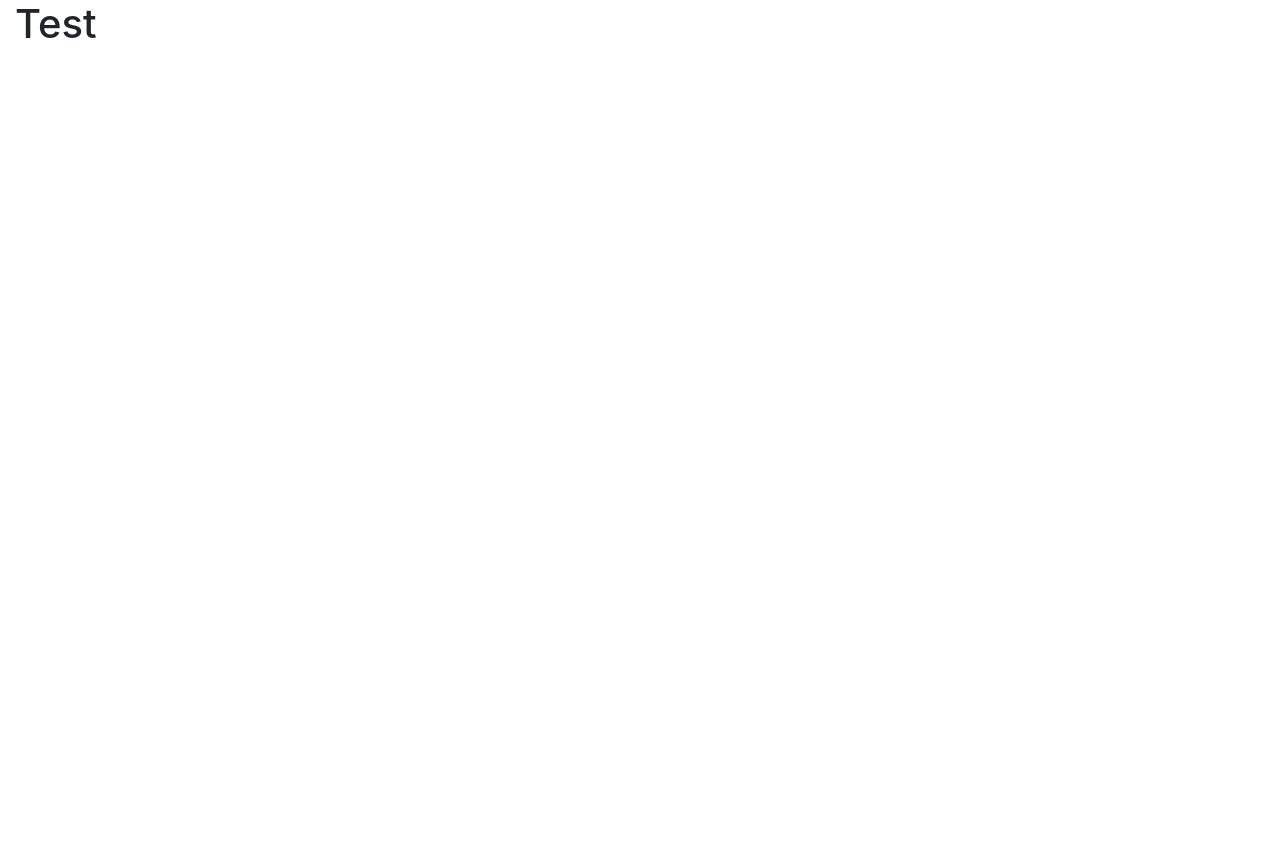
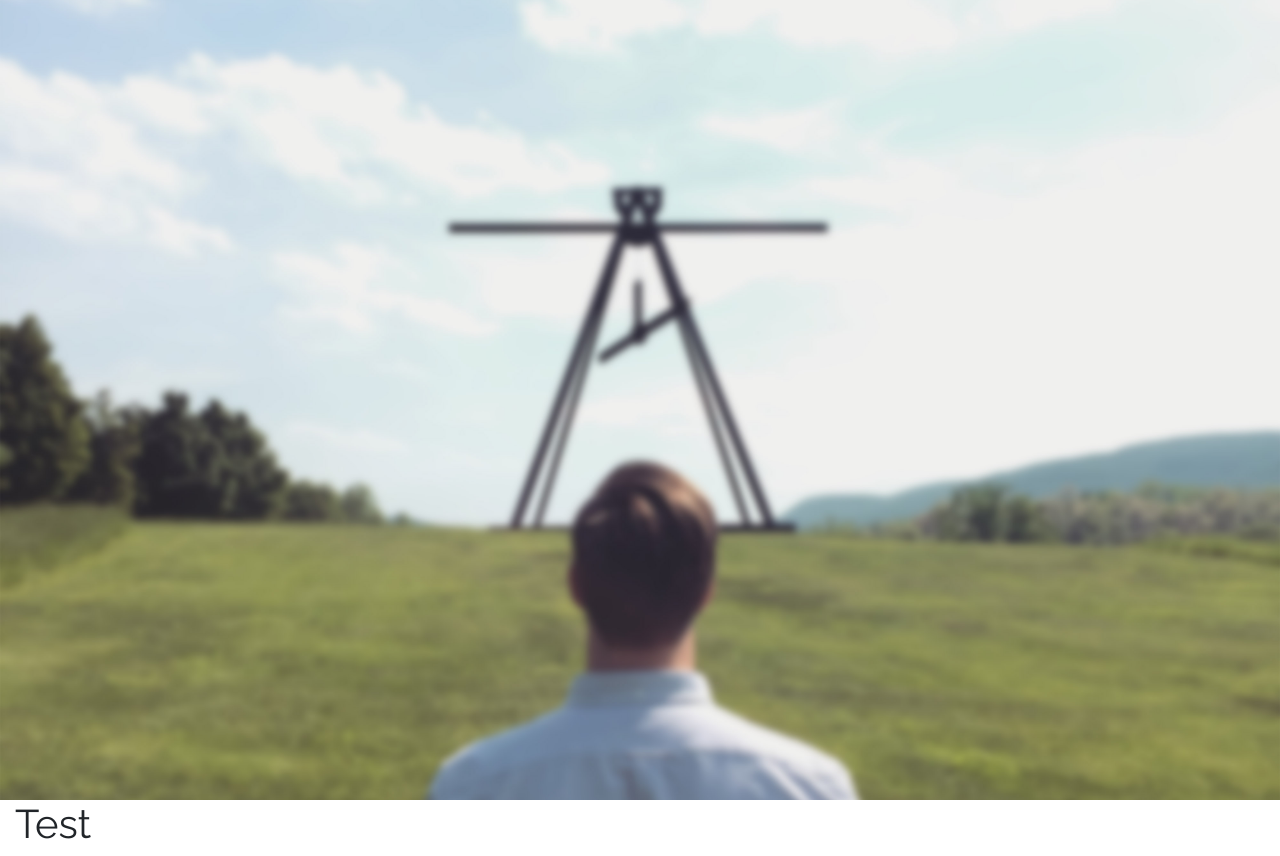
Before and after one commit to sambroe/sambroe.github.io, a website: page app/index.html in a window 1280 px wide. Before the commit the page ends 800 px from the top, so only its background shows below. Drawn offline with nearby package versions, Linux system fonts and the light colour scheme.

Commit message:
Background

```diff
--- a/app/index.html
+++ b/app/index.html
@@ -5,20 +5,31 @@
     <meta charset="utf-8">
     <meta name="viewport" content="width=device-width, initial-scale=1, shrink-to-fit=no">
 
+    <link href='http://fonts.googleapis.com/css?family=Raleway:900,400,200' rel='stylesheet' type='text/css'>
     <link href="assets/css/style.min.css" rel="stylesheet">
 
     <title>Hello, world!</title>
   </head>
   <body>
-    <div class="scene-1">
-      <div class="container-fluid">
-        <div class="row">
-          <div class="col">
-            <h1>Test</h1>
+    <main>
+      <div class="scene scene-1">
+        <div class="background">
+
+        </div>
+        <div class="foreground">
+
+        </div>
+      </div>
+      <div class="scene scene-2">
+        <div class="container-fluid">
+          <div class="row">
+            <div class="col">
+              <h1>Test</h1>
+            </div>
           </div>
         </div>
       </div>
-    </div>
+    </main>
 
     <!-- Optional JavaScript -->
     <!-- jQuery first, then Popper.js, then Bootstrap JS -->
--- a/src/scss/modules/_vars.scss
+++ b/src/scss/modules/_vars.scss
@@ -0,0 +1 @@
+$font-family-base: 'Raleway', sans-serif;
--- a/src/scss/style.scss
+++ b/src/scss/style.scss
@@ -1,2 +1,25 @@
 @import 'modules/_vars.scss';
 @import 'vendor/_external.scss';
+
+main {
+  .scene-1 {
+    width: 100vw;
+    height: 100vh;
+    background: red;
+    position: relative;
+
+    .background {
+      width: 100vw;
+      height: 100vh;
+      position: absolute;
+      top: 0;
+      left: 0;
+      background: white url('../img/bg-blurry.jpg') no-repeat center center;
+      background-size: cover;
+    }
+  }
+
+  .scene-2 {
+
+  }
+}
```
Also changed, not shown: app/assets/css/style.css, app/assets/css/style.min.css, app/assets/img/bg-blurry.jpg (added), app/favicon.ico (added).
